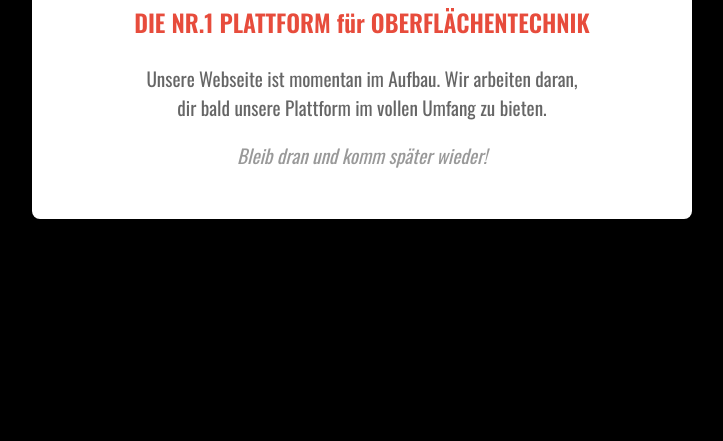
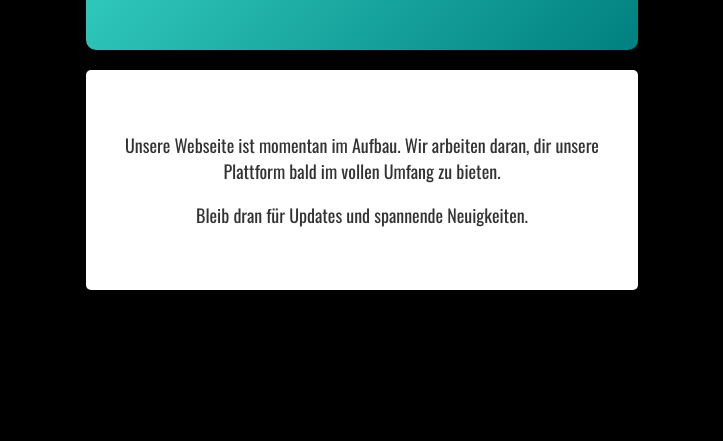
Before and after one commit to b-scout/plattform, a plain HTML site: page index.html in a window 1280 px wide. Shown: the part 359-800 px from the top of the page, without its empty margins (278-1001 px from the left). Drawn offline with nearby package versions, Linux system fonts and the light colour scheme.

Commit message:
Add files via upload

```diff
--- a/index.html
+++ b/index.html
@@ -3,81 +3,98 @@
 <head>
     <meta charset="UTF-8">
     <meta name="viewport" content="width=device-width, initial-scale=1.0">
-    <meta http-equiv="X-UA-Compatible" content="ie=edge">
-    <title>Mein Shop - Bald verfügbar!</title>
+    <title>Mein Shop – Bald verfügbar</title>
+    <style>
+        /* Importiere die Schriftart Oswald */
+        @import url('https://fonts.googleapis.com/css2?family=Oswald:wght@400;500;600&display=swap');
 
-    <!-- Schriftart Oswald von Google Fonts -->
-    <link href="https://fonts.googleapis.com/css2?family=Oswald:wght@400;500;600&display=swap" rel="stylesheet">
-
-    <style>
         body {
-            font-family: 'Oswald', sans-serif; /* Oswald Schriftart */
+            font-family: 'Oswald', sans-serif;
+            margin: 0;
+            padding: 0;
             display: flex;
             justify-content: center;
             align-items: center;
+            flex-direction: column;
             height: 100vh;
-            margin: 0;
-            background: black;
-            color: #333;
-            text-align: center;
+            background: black
         }
 
-        .container {
-            background: white;
-            padding: 30px;
-            border-radius: 8px;
-            box-shadow: 0px 4px 10px rgba(0, 0, 0, 0.1);
-            max-width: 600px;
-            width: 100%;
+        /* Wrapper für zentrierte Container */
+        .container-wrapper {
+            display: flex;
+            flex-direction: column;
+            justify-content: center;
+            align-items: center;
+            gap: 20px;
         }
 
-        h1 {
-            color: #333;
-            font-size: 2.5em; /* Größere Schrift für den Titel */
-            margin-bottom: 10px;
+        /* Allgemeiner Stil für Container */
+        .container {
+            width: 80%;
+            max-width: 600px;
+            padding: 20px;
+            background-color: white;
+            text-align: center;
+            border-radius: 5px;
+            box-shadow: 0px 4px 6px rgba(0, 0, 0, 0.1);
+            height: min-content;
         }
 
-        p {
-            font-size: 1.2em;
-            color: #666;
+        /* Stil für das Logo mit türkisem Farbverlauf */
+        .logo-container {
+            position: relative;
+            padding: 40px 20px;
+            background: linear-gradient(135deg, #40E0D0 0%, #008080 100%); /* Türkiser Farbverlauf */
+            border-radius: 10px;
+            font-size: 26px;
         }
 
-        .note {
-            font-style: italic;
-            color: #999;
+        .logo-container h1 {
+            font-size: 40px;
+            color: white;
+            position: relative;
+            z-index: 2;
         }
 
-        .coming-soon {
-            font-weight: bold;
-            font-size: 1.5em;
-            color: #e74c3c;
+        /* Text Container (unter dem Logo) */
+        .text-container p {
+            font-size: 18px;
+            color: #333;
         }
 
-        /* Mobile Version: Container lässt kleine Ränder auf beiden Seiten */
+        /* Responsive Anpassung für mobile Geräte */
         @media (max-width: 768px) {
             .container {
-                width: 60%; /* Container nimmt 90% der Breite ein */
-                padding: 20px; /* Weniger Padding für mobile Geräte */
+                width: 80%;
+
             }
 
-            h1 {
-                font-size: 2em; /* Etwas kleinere Schrift auf mobilen Geräten */
+            .logo-container h1 {
+                font-size: 36px;
             }
 
-            p {
-                font-size: 1em; /* Text kleiner auf mobilen Geräten */
+            .text-container p {
+                font-size: 16px;
             }
         }
     </style>
 </head>
 <body>
+    <div class="container-wrapper">
+        <!-- Logo Container -->
+        <div class="container logo-container">
+            <h1>Beschichter Scout</h1>
+            <p>Die Nr. 1 Plattform für Oberflächentechnik</p>
+        </div>
 
-    <div class="container">
-        <h1>Beschichter Scout</h1>
-        <p class="coming-soon">DIE NR.1 PLATTFORM für OBERFLÄCHENTECHNIK</p>
-        <p>Unsere Webseite ist momentan im Aufbau. Wir arbeiten daran,<br> dir bald unsere Plattform im vollen Umfang zu bieten.</p>
-        <p class="note">Bleib dran und komm später wieder!</p>
+        <!-- Text Container mit Infos -->
+        <div class="container text-container">
+            <br><p>Unsere Webseite ist momentan im Aufbau. Wir arbeiten daran,
+                dir unsere Plattform bald im vollen Umfang zu bieten.</p>
+            <p>Bleib dran für Updates und spannende Neuigkeiten.</p><br>
+
+        </div>
     </div>
-
 </body>
 </html>
```
